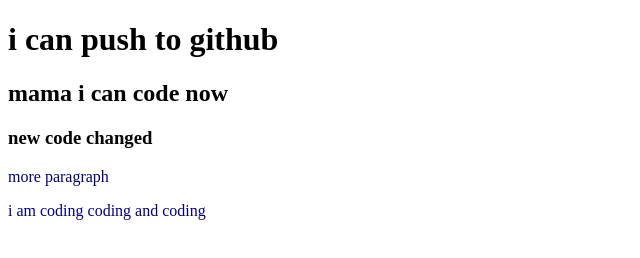
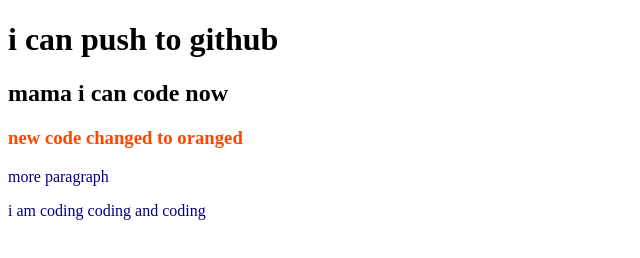
Before and after one commit to Sadu-ddt/my-second-repo, a plain HTML site: page index.html in a window 1280 px wide. Shown: the whole page, without its empty margins (0-640 px from the left). Drawn offline with Linux system fonts and the light colour scheme.

Commit message:
make orange

```diff
--- a/index.html
+++ b/index.html
@@ -10,7 +10,7 @@
 <body>
     <h1>i can push to github</h1>
     <h2>mama i can code now</h2>
-    <h3>new code changed</h3>
+    <h3>new code changed to oranged</h3>
     <p>more paragraph</p>
     <p>i am coding coding and coding</p>
 </body>
--- a/style.css
+++ b/style.css
@@ -1,3 +1,6 @@
 p{
     color: navy;
 }
+h3{
+    color: orangered;
+}
```
